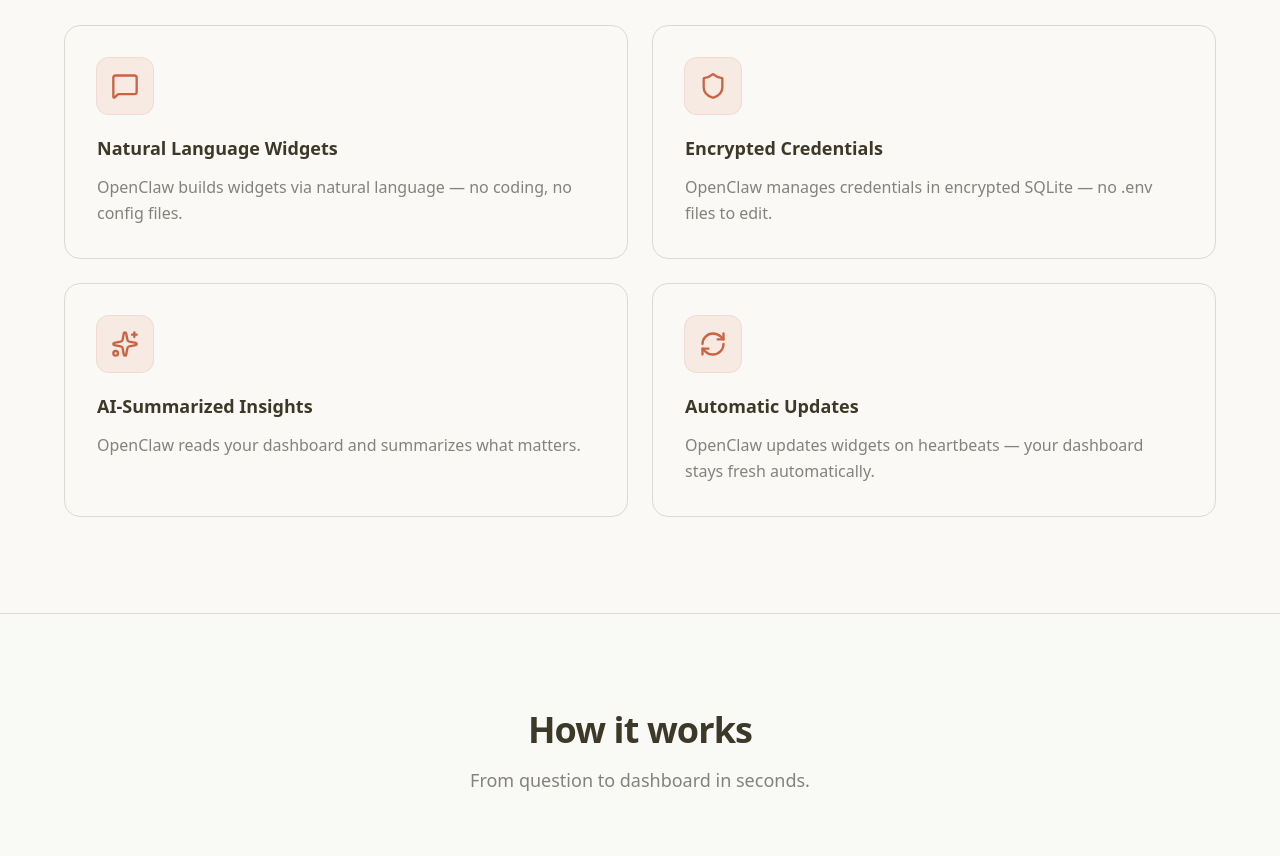
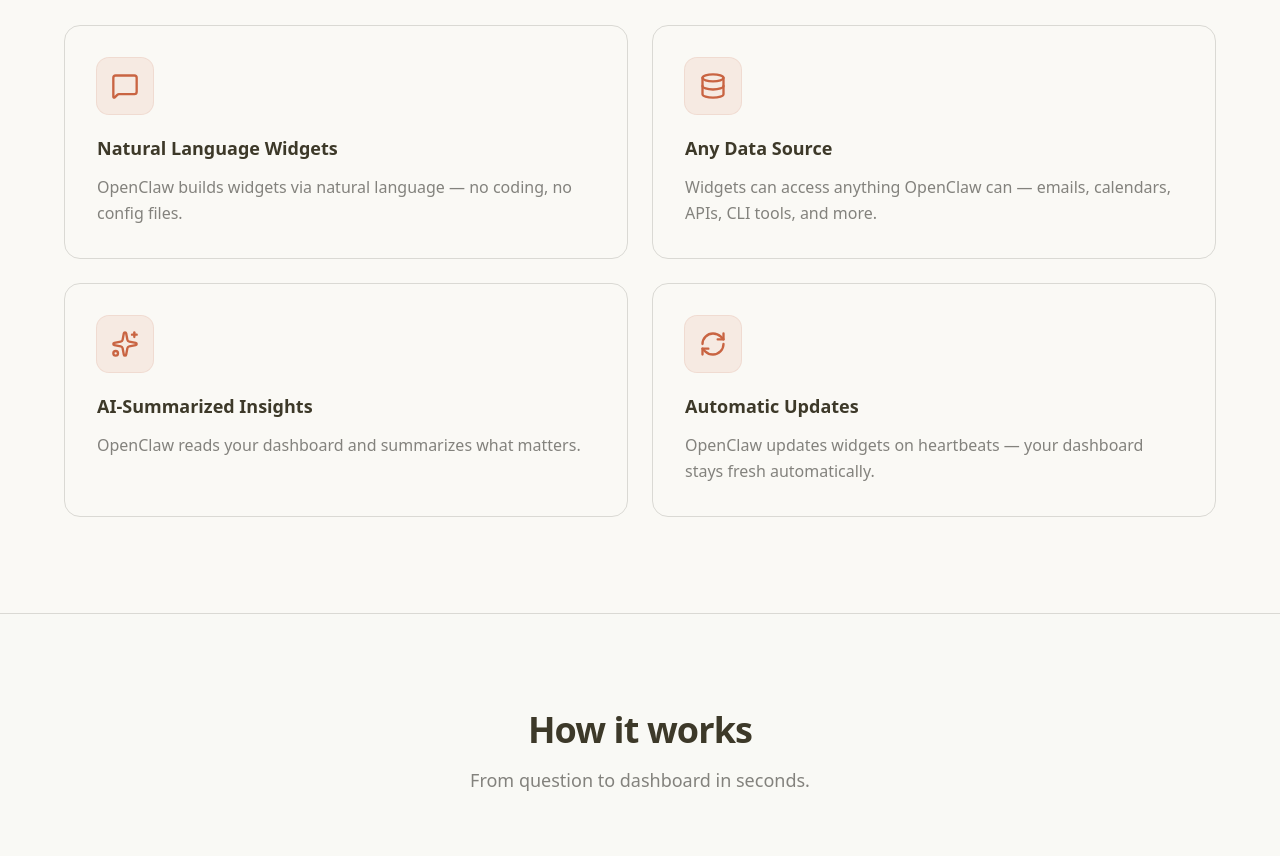
Before and after one commit to acfranzen/glance, a Next.js app: page / in a window 1280 px wide. Shown: the part 1040-1896 px from the top of the page. Built offline with nearby package versions, Linux system fonts and the light colour scheme; no server answers; the database is empty.

Commit message:
feat: replace Encrypted Credentials with Any Data Source
Highlights OpenClaw's ability to connect widgets to any data source
the AI agent can access (emails, calendars, APIs, CLI tools, etc.)

```diff
--- a/src/components/marketing/Features.tsx
+++ b/src/components/marketing/Features.tsx
@@ -1,4 +1,4 @@
-import { MessageSquare, Shield, Sparkles, RefreshCw } from "lucide-react";
+import { MessageSquare, Database, Sparkles, RefreshCw } from "lucide-react";
 
 const features = [
   {
@@ -8,10 +8,10 @@
       "OpenClaw builds widgets via natural language — no coding, no config files.",
   },
   {
-    icon: Shield,
-    title: "Encrypted Credentials",
+    icon: Database,
+    title: "Any Data Source",
     description:
-      "OpenClaw manages credentials in encrypted SQLite — no .env files to edit.",
+      "Widgets can access anything OpenClaw can — emails, calendars, APIs, CLI tools, and more.",
   },
   {
     icon: Sparkles,
```
